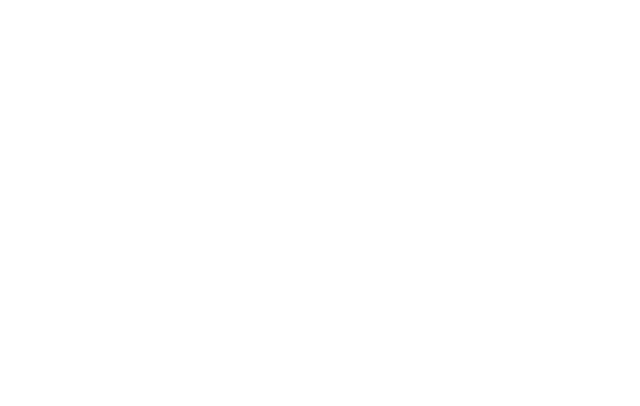
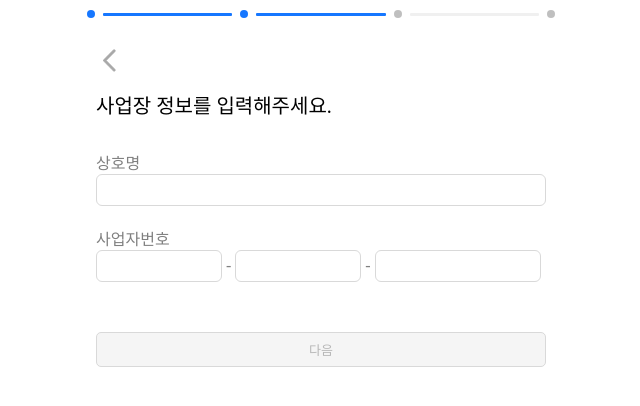
Before and after one commit to Fnv-RefundGo/Client, a React (Create React App) app: page /corporate-infoInput in a window 1280 px wide. Before the commit this address had no page. Shown: the top 406 px of the page, without its empty margins (319-959 px from the left). Built offline with nearby package versions, Linux system fonts and the light colour scheme.

Commit message:
법인사업자 회원 및 사업장 정보 입력 화면 구현, 유효성 검증

```diff
--- a/src/App.js
+++ b/src/App.js
@@ -20,6 +20,8 @@
 import ThirdPageComwel from "./pages/terms/ThirdPage-comwel";
 import IdPageComwel from "./pages/terms/IdPage-comwel";
 import IndiRefundCompletePage from "./pages/individual/IndiRefundCompletePage";
+import CorpMemberInfoInputPage from "./pages/corporate/CorpMemberInfoInputPage";
+import CorpInfoInputPage from "./pages/corporate/CorpInfoInputPage";
 
 function App() {
     return (
@@ -28,23 +30,32 @@
                 <div className="app-content">
                     <Routes>
                         <Route path="/" element={<MainPage/>}/>
+
                         <Route path="/terms" element={<TermsPage/>}/>
                         <Route path="/privacy" element={<PrivacyPage/>}/>
                         <Route path="/marketing" element={<MarketingPage />}/>
+
                         <Route path="/api/v1/oauth2/kakao" element={<AgreePage/>}/>
                         <Route path="/login-type" element={<LoginTypePage/>}/>
                         <Route path="/kakao-identification" element={<Identification/>}/>
+
                         <Route path="/hometax-individual-infoInput" element={<HometaxIndiInfoInputPage/>}/>
                         <Route path="/hometax-individual-cert" element={<HometaxIndiCertificationPage/>}/>
                         <Route path="/hometax-privacy" element={<PrivacyPageHometax/>}/>
                         <Route path="/hometax-third" element={<ThirdPageHometax/>}/>
+
                         <Route path="/comwel-individual-infoInput" element={<ComwelIndiInfoInputPage/>}/>
                         <Route path="/comwel-individual-cert" element={<ComwelIndiCertificationPage/>}/>
                         <Route path="/comwel-privacy" element={<PrivacyPageComwel/>}/>
                         <Route path="/comwel-terms" element={<TermsPageComwel/>}/>
                         <Route path="/comwel-third" element={<ThirdPageComwel/>}/>
                         <Route path="/comwel-id" element={<IdPageComwel/>}/>
+
                         <Route path="/individual-refund-complete" element={<IndiRefundCompletePage/>}/>
+
+                        <Route path="/corporate-member-infoInput" element={<CorpMemberInfoInputPage/>}/>
+                        <Route path="/corporate-infoInput" element={<CorpInfoInputPage/>}/>
+
                     </Routes>
                 </div>
             </div>
--- a/src/components/LoginTypeSelection.js
+++ b/src/components/LoginTypeSelection.js
@@ -14,6 +14,8 @@
     const handleNextButtonClick = () => {
         if (selectedOption === 'individual') {
             navigate('/hometax-individual-infoInput');
+        } else if (selectedOption === 'corporate') {
+            navigate('/corporate-member-infoInput');
         }
     };
 
--- a/src/css/AgreePage.css
+++ b/src/css/AgreePage.css
@@ -16,7 +16,7 @@
     border: 1px solid #ccc;
     background-color: ghostwhite;
     width: 400px;
-    height: 120px;
+    height: 110px;
     padding: 20px;
     margin: 0 auto;
 }
--- /dev/null
+++ b/src/css/CorpInfoInputPage.css
@@ -0,0 +1,14 @@
+.corp-name, .corp-num {
+    margin-top: 20px;
+    text-align: left;
+    font-family: pretendard;
+    color: grey;
+}
+
+.num-first, .num-second {
+    width: 28%;
+}
+
+.num-third {
+    width: 37%;
+}
--- a/src/css/InfoInputPage.css
+++ b/src/css/InfoInputPage.css
@@ -27,7 +27,7 @@
 }
 
 .ssn-front, .ssn-back {
-    width: 48.7%;
+    width: 48%;
 }
 
 .error-message {
@@ -40,3 +40,30 @@
 .modal-text {
     text-align: center;
 }
+
+.nextButton-hometax {
+    width: 450px;
+    height: 35px;
+    background-color: #4A5BF6;
+    border-radius: 5px;
+    text-align: center;
+    color: white;
+    font-size: 13px;
+    font-family: pretendard;
+    margin-top: 20px;
+}
+
+.corp-text1 {
+    font-size: 20px;
+    font-family: pretendard;
+    float: left;
+}
+
+.corp-text2 {
+    color: grey;
+    font-family: pretendard;
+    font-size: 14.5px;
+    text-align: left;
+    float: left;
+    opacity: 80%;
+}
--- /dev/null
+++ b/src/pages/corporate/CorpInfoInputPage.js
@@ -0,0 +1,113 @@
+import React, {useState} from 'react';
+import "../../css/InfoInputPage.css";
+import "../../css/CorpInfoInputPage.css";
+import {Button, Input, Popover, Steps} from "antd";
+
+const customDot = (dot) => (
+    <Popover>{dot}</Popover>
+);
+
+const CorpInfoInputPage = () => {
+    const [corpName, setCorpName] = useState('');
+    const [businessNumFst, setBusinessNumFst] = useState('');
+    const [businessNumSec, setBusinessNumSec] = useState('');
+    const [businessNumTrd, setBusinessNumTrd] = useState('');
+    const [errors, setErrors] = useState({});
+
+    // 상호명 검증
+    const validateCorpName = () => {
+        const nameRegex = /^[a-zA-Z가-힣]+$/; // 알파벳과 한글만 허용
+        if (!nameRegex.test(corpName)) {
+            setErrors((prevErrors) => ({ ...prevErrors, name: '올바른 상호명을 입력바랍니다.' }));
+        } else if(corpName.length < 1){
+            setErrors((prevErrors) => ({ ...prevErrors, name: '1글자 이상 입력바랍니다.' }));
+        } else {
+            setErrors((prevErrors) => ({ ...prevErrors, name: '' }));
+        }
+    };
+
+    // 사업자번호 검증
+    const validateBusinessNum = () => {
+        const isValidFirstDigit = businessNumFst.length === 3;
+        const isValidSecondDigit = businessNumSec.length === 2;
+        const isValidThirdDigit = businessNumTrd.length === 5;
+
+    if (!isValidFirstDigit || !isValidSecondDigit || !isValidThirdDigit ) {
+        setErrors((prevErrors) => ({
+            ...prevErrors,
+            num: '올바른 사업자번호를 입력바랍니다.'
+        }));
+    } else {
+        setErrors((prevErrors) => ({...prevErrors, num:''}));
+    }
+    };
+
+    const isFormValid = corpName.length >= 1 && /^[a-zA-Z가-힣]+$/.test(corpName) && businessNumFst.length === 3 && businessNumSec.length === 2 && businessNumTrd.length === 5;
+
+    return(
+        <div>
+            <div style={{ width: "600px", margin: "0 auto"}}>
+                <Steps
+                    current={1.5}
+                    progressDot={customDot}
+                    style={{marginTop:"10px",}}
+                    items={[{title: '',}, {title: '',}, {title: '',}, {title: '',},]}
+                />
+            </div>
+            <div className="wrapper">
+                <a href="/corporate-member-infoInput">
+                    <img className="backB" src={process.env.PUBLIC_URL + `/assets/back_button.png`}/>
+                </a><br/><br/><br/>
+                <div className="corp-text1">사업장 정보를 입력해주세요.</div>
+                <br/><br/>
+                <div className={`corp-name ${errors.name ? 'error' : ''}`}>
+                    상호명
+                    <Input
+                        className={errors.name ? 'error-border' : ''}
+                        placeholder=""
+                        value={corpName}
+                        onChange={(e) => setCorpName(e.target.value)}
+                        onBlur={() => {
+                            validateCorpName();
+                        }}
+                    />
+                    {errors.name && <div className="error-message">{errors.name}</div>}
+                </div>
+                <div className={`corp-num ${errors.num ? 'error' : ''}`}>
+                    사업자번호<br/>
+                    <Input
+                        className={`num-first ${errors.num ? 'error-border' : ''}`}
+                        placeholder=""
+                        value={businessNumFst}
+                        onChange={(e) => setBusinessNumFst(e.target.value)}
+                        onBlur={() => {
+                            validateBusinessNum();
+                        }}
+                    /> - <Input
+                        className={`num-second ${errors.num ? 'error-border' : ''}`}
+                        placeholder=""
+                        value={businessNumSec}
+                        onChange={(e) => setBusinessNumSec(e.target.value)}
+                        onBlur={() => {
+                            validateBusinessNum();
+                        }}
+                    /> - <Input
+                        className={`num-third ${errors.num ? 'error-border' : ''}`}
+                        placeholder=""
+                        value={businessNumTrd}
+                        onChange={(e) => setBusinessNumTrd(e.target.value)}
+                        onBlur={() => {
+                            validateBusinessNum();
+                        }}
+                    />
+                    {errors.num && <div className="error-message">{errors.num}</div>}
+                </div>
+                <Button className="nextButton" disabled={!isFormValid}>
+                    다음
+                </Button>
+            </div>
+        </div>
+    );
+}
+
+export default CorpInfoInputPage;
--- /dev/null
+++ b/src/pages/corporate/CorpMemberInfoInputPage.js
@@ -0,0 +1,87 @@
+import React, {useState} from 'react';
+import {Button, Input, Popover, Steps} from "antd";
+import "../../css/InfoInputPage.css";
+
+const customDot = (dot) => (
+    <Popover>{dot}</Popover>
+);
+
+const CorpMemberInfoInputPage = () => {
+    const [name, setName] = useState('');
+    const [phone, setPhone] = useState('');
+    const [errors, setErrors] = useState({});
+
+    const validateName = () => {
+        const nameRegex = /^[a-zA-Z가-힣]+$/; // 이름에는 알파벳과 한글만 허용
+        if (!nameRegex.test(name)) {
+            setErrors((prevErrors) => ({ ...prevErrors, name: '올바른 이름을 입력바랍니다.' }));
+        } else if(name.length < 2){
+            setErrors((prevErrors) => ({ ...prevErrors, name: '2글자 이상 입력바랍니다.' }));
+        } else {
+            setErrors((prevErrors) => ({ ...prevErrors, name: '' }));
+        }
+    };
+
+    const validatePhone = () => {
+        const phoneRegex = /^\d{3}\d{4}\d{4}$/;
+        if (!phoneRegex.test(phone) || !/^010|011|016|017|018|019/.test(phone.substring(0, 3))) {
+            setErrors((prevErrors) => ({ ...prevErrors, phone: '올바른 휴대폰 번호를 입력바랍니다.' }));
+        } else {
+            setErrors((prevErrors) => ({ ...prevErrors, phone: '' }));
+        }
+    };
+    const isFormValid = name.length >= 2 && /^[a-zA-Z가-힣]+$/.test(name) && /^\d{3}\d{4}\d{4}$/.test(phone);
+
+    return(
+        <div>
+            <div style={{ width: "600px", margin: "0 auto"}}>
+                <Steps
+                    current={1}
+                    progressDot={customDot}
+                    style={{marginTop:"10px",}}
+                    items={[{title: '',}, {title: '',}, {title: '',}, {title: '',},]}
+                />
+            </div>
+            <div className="wrapper">
+                <a href="/login-type">
+                    <img className="backB" src={process.env.PUBLIC_URL + `/assets/back_button.png`}/>
+                </a><br/><br/><br/>
+                <div className="corp-text1">상담 가능한 연락처 정보를 입력해주세요.</div>
+                <div className="corp-text2">정확하고 신속한 환급 조회를 위해 필요한 서류 발생 시 담당자에게 연락드려요.</div>
+                <br/><br/>
+                <div className={`hometax-name ${errors.name ? 'error' : ''}`}>
+                    이름
+                    <Input
+                        className={errors.name ? 'error-border' : ''}
+                        placeholder="홍길동"
+                        value={name}
+                        onChange={(e) => setName(e.target.value)}
+                        onBlur={() => {
+                            validateName();
+                        }}
+                    />
+                    {errors.name && <div className="error-message">{errors.name}</div>}
+                </div>
+
+                <div className={`hometax-phone ${errors.phone ? 'error' : ''}`}>
+                    휴대폰번호<br />
+                    <Input
+                        className={errors.phone ? 'error-border' : ''}
+                        placeholder="010 1234 5678"
+                        value={phone}
+                        onChange={(e) => setPhone(e.target.value)}
+                        onBlur={() => {
+                            validatePhone();
+                        }}
+                    />
+                    {errors.phone && <div className="error-message">{errors.phone}</div>}
+                </div>
+                <Button className="nextButton" disabled={!isFormValid} a href="/corporate-infoInput">
+                    다음
+                </Button>
+            </div>
+        </div>
+    );
+}
+
+export default CorpMemberInfoInputPage;
--- a/src/pages/individual/comwel/ComwelIndiInfoInputPage.js
+++ b/src/pages/individual/comwel/ComwelIndiInfoInputPage.js
@@ -99,7 +99,7 @@
 
 
     const validatePhone = () => {
-        const phoneRegex = /^\d{3} \d{4} \d{4}$/;
+        const phoneRegex = /^\d{3}\d{4}\d{4}$/;
         if (!phoneRegex.test(phone) || !/^010|011|016|017|018|019/.test(phone.substring(0, 3))) {
             setErrors((prevErrors) => ({ ...prevErrors, phone: '올바른 휴대폰 번호를 입력바랍니다.' }));
         } else {
@@ -121,7 +121,7 @@
         checkedList.includes('third') &&
         checkedList.includes('id');
 
-    const isFormValid = name.length >= 2 && ssnFront.length === 6 && ssnBack.length === 7 && /^\d{3} \d{4} \d{4}$/.test(phone);
+    const isFormValid = name.length >= 2 && /^[a-zA-Z가-힣]+$/.test(name) && ssnFront.length === 6 && ssnBack.length === 7 && /^\d{3}\d{4}\d{4}$/.test(phone);
 
     // 세션 스토리지에 데이터 저장
     const storeDataInSessionStorage = () => {
@@ -230,8 +230,7 @@
                     onBlur={() => {
                         validateSSN();
                     }}
-                /> -
-                <Input
+                /> - <Input
                     className={`ssn-back ${errors.ssn ? 'error-border' : ''}`}
                     placeholder="뒤 7자리"
                     value={ssnBack}
--- a/src/pages/individual/hometax/HometaxIndiInfoInputPage.js
+++ b/src/pages/individual/hometax/HometaxIndiInfoInputPage.js
@@ -91,7 +91,7 @@
 
 
     const validatePhone = () => {
-        const phoneRegex = /^\d{3} \d{4} \d{4}$/;
+        const phoneRegex = /^\d{3}\d{4}\d{4}$/;
         if (!phoneRegex.test(phone) || !/^010|011|016|017|018|019/.test(phone.substring(0, 3))) {
             setErrors((prevErrors) => ({ ...prevErrors, phone: '올바른 휴대폰 번호를 입력바랍니다.' }));
         } else {
@@ -108,7 +108,7 @@
     };
 
     const isAllRequiredChecked = checkedList.includes('terms') && checkedList.includes('privacy');
-    const isFormValid = name.length >= 2 && ssnFront.length === 6 && ssnBack.length === 7 && /^\d{3} \d{4} \d{4}$/.test(phone);
+    const isFormValid = name.length >= 2 && /^[a-zA-Z가-힣]+$/.test(name) && ssnFront.length === 6 && ssnBack.length === 7 && /^\d{3}\d{4}\d{4}$/.test(phone);
 
     // 세션 스토리지에 데이터 저장
     const storeDataInSessionStorage = () => {
@@ -217,8 +217,7 @@
                     onBlur={() => {
                         validateSSN();
                     }}
-                /> -
-                <Input
+                /> - <Input
                     className={`ssn-back ${errors.ssn ? 'error-border' : ''}`}
                     placeholder="뒤 7자리"
                     value={ssnBack}
@@ -252,7 +251,7 @@
                     <br /><br />
                     <CheckboxGroup options={plainOptions} value={checkedList} onChange={onChange} />
                 </div>
-                <Button className="nextButton"  disabled={!isAllRequiredChecked || !isFormValid} onClick={showModal}>
+                <Button className="nextButton-hometax" disabled={!isAllRequiredChecked || !isFormValid} onClick={showModal}>
                     다음
                 </Button>
                 <Modal
```
